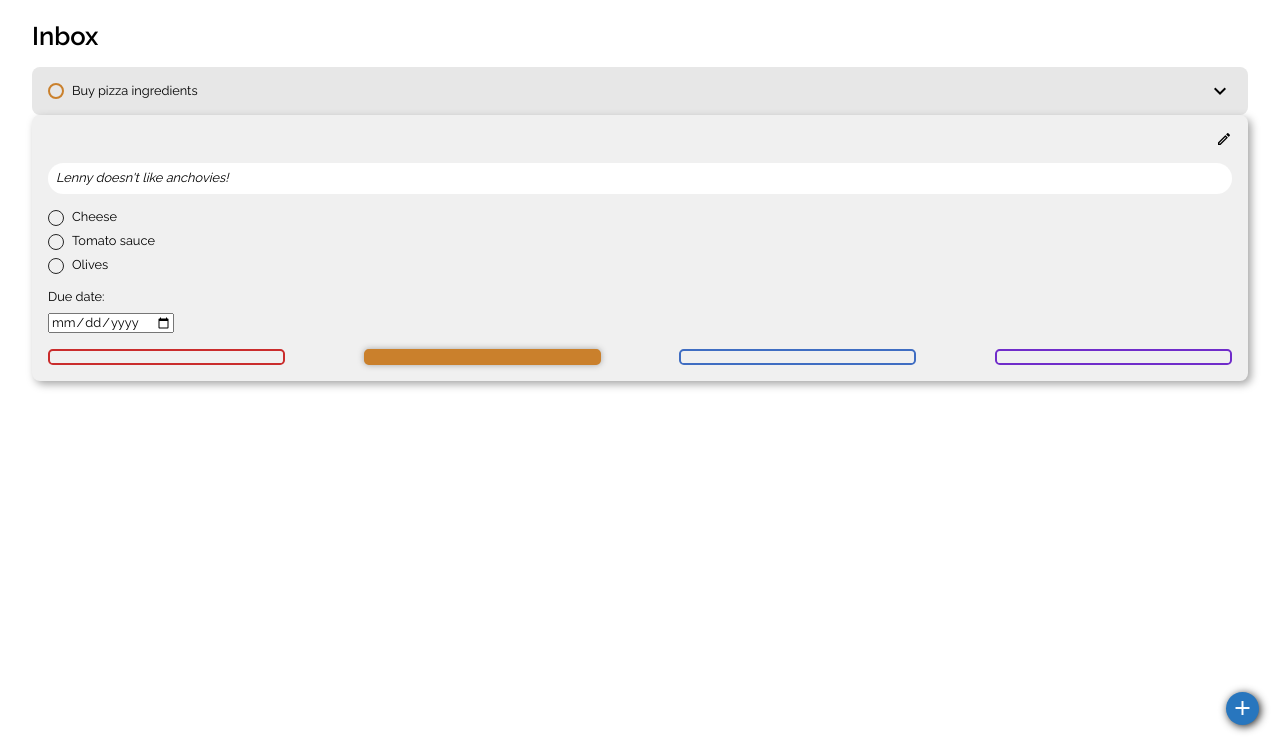
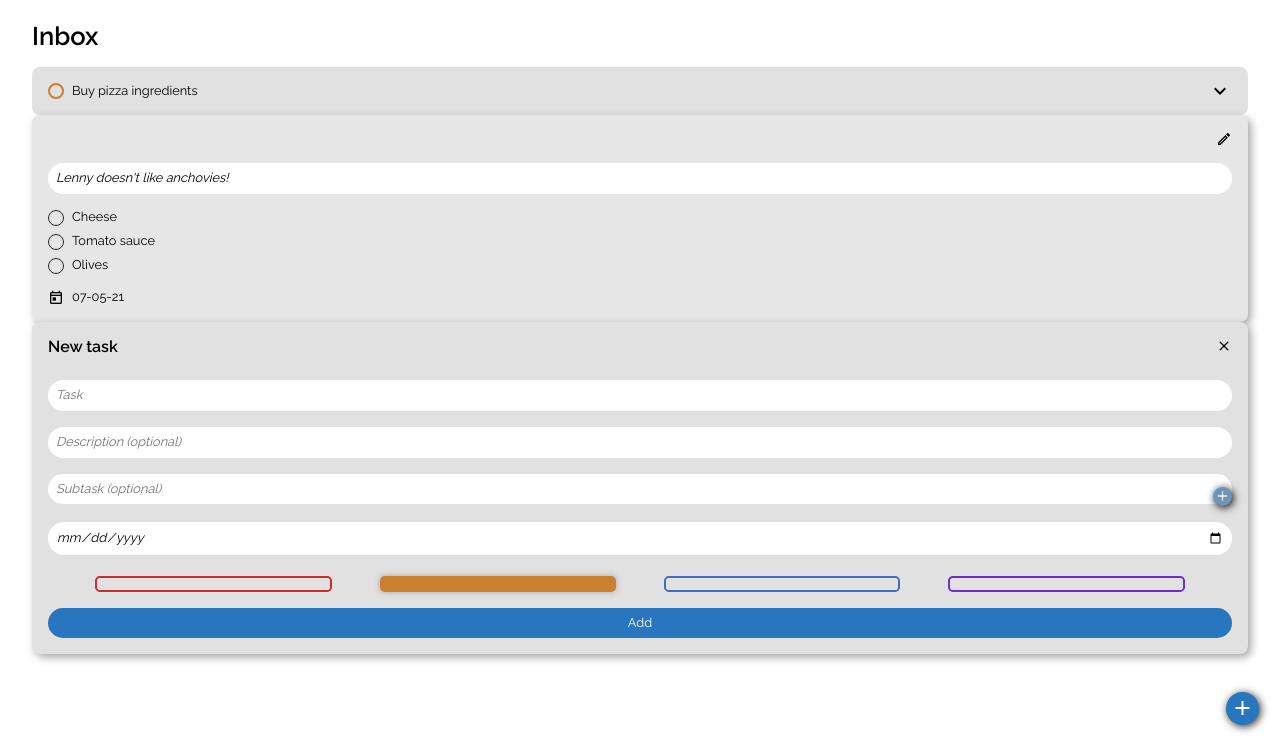
Before and after one commit to ramironinni/todo-list, a website built with webpack: page dist/index.html in a window 1280 px wide. Shown: the part 54-800 px from the top of the page. Built offline with nearby package versions, Linux system fonts and the light colour scheme.

Commit message:
Add modal to add new task

```diff
--- a/src/style.css
+++ b/src/style.css
@@ -1,8 +1,13 @@
 :root {
+    --color-primary: #2876be;
     --color-priority-one: #ca2c2c;
     --color-priority-two: #ca802c;
     --color-priority-three: #3f6dc2;
     --color-priority-four: #702cca;
+    --color-grey: #7a7a7a;
+    --color-shadow: #a5a5a5;
+    --color-element-primary: #e1e1e1;
+    --color-element-secondary: #e6e6e6;
 }
 
 *,
@@ -47,13 +52,17 @@ button {
     background-color: transparent;
 }
 
+input {
+    border: none;
+}
+
 .material-icons {
     font-family: "Material Icons";
     font-size: inherit;
 }
 
 .top-nav {
-    background-color: #2876be;
+    background-color: var(--color-primary);
 }
 
 .top-nav-list {
@@ -89,7 +98,7 @@ button {
     display: flex;
     border-radius: 2rem;
     padding: 0.3rem;
-    background-color: #2876be;
+    background-color: var(--color-primary);
     box-shadow: 0.1rem 0.1rem 0.5rem #252525;
 }
 
@@ -105,7 +114,7 @@ button {
     width: 0;
     overflow-x: hidden;
     transition: 0.5s;
-    background-color: #f0f0f0;
+    background-color: var(--color-element-secondary);
     color: #252525;
 }
 
@@ -183,7 +192,7 @@ h1 {
     width: 100%;
     padding: 1rem;
     border-radius: 0.5rem;
-    background-color: #e7e7e7;
+    background-color: var(--color-element-primary);
 }
 
 .task-checkbox {
@@ -218,8 +227,8 @@ h1 {
 }
 
 .task-checkbox:checked ~ .task-checkmark {
-    background-color: #7a7a7a;
-    border-color: #7a7a7a;
+    background-color: var(--color-grey);
+    border-color: var(--color-grey);
 }
 
 .task-title {
@@ -227,7 +236,7 @@ h1 {
 }
 
 .task-checkbox:checked ~ .task-title {
-    color: #7a7a7a;
+    color: var(--color-grey);
     text-decoration: line-through;
 }
 
@@ -242,11 +251,12 @@ h1 {
     width: 100%;
     padding: 3rem 1rem 1rem;
     border-radius: 0.5rem;
-    background-color: #f0f0f0;
-    box-shadow: 0.2rem 0.2rem 0.5rem #a5a5a5;
+    background-color: var(--color-element-secondary);
+    box-shadow: 0.2rem 0.2rem 0.5rem var(--color-shadow);
 }
 
 .task-details-description {
+    width: 100%;
     margin: 0 0 1rem;
     padding: 0.5rem;
     border-radius: 1rem;
@@ -254,13 +264,15 @@ h1 {
     font-style: oblique;
 }
 
-.task-details-edit-btn {
+.task-details-edit-btn,
+.task-add-close-btn {
     position: absolute;
     top: 1rem;
     right: 1rem;
 }
 
-.task-details-edit-btn span {
+.task-details-edit-btn span,
+.task-add-close-btn span {
     font-size: 1rem;
 }
 
@@ -268,7 +280,8 @@ h1 {
     margin: 1rem 0;
 }
 
-.task-details-item-container {
+.task-details-item-container,
+.task-add-subtask-item-container {
     display: flex;
     position: relative;
     margin-bottom: 0.5rem;
@@ -283,35 +296,102 @@ h1 {
     border: 0.1rem solid #252525;
 }
 
-.task-details-item-checkbox:checked ~ .task-details-item-checkmark {
-    background-color: #7a7a7a;
-    border-color: #7a7a7a;
-}
-
-.task-details-item-checkbox:checked ~ .task-details-item-text {
-    color: #7a7a7a;
-    text-decoration: line-through;
-}
-
 .task-details-item-checkbox {
     position: absolute;
     display: none;
 }
 
-.task-details-due-date-container {
+.task-details-item-checkbox:checked ~ .task-details-item-checkmark {
+    background-color: var(--color-grey);
+    border-color: var(--color-grey);
+}
+
+.task-details-item-checkbox:checked ~ .task-details-item-text {
+    color: var(--color-grey);
+    text-decoration: line-through;
+}
+
+.task-details-due-container {
+    display: flex;
+}
+
+.task-details-due-icon {
+    font-size: 1rem;
+    margin-right: 0.5rem;
+}
+
+.task-add-modal {
+    position: relative;
+    z-index: 2;
+    width: 100%;
+    padding: 1rem;
+    border-radius: 0.5rem;
+    background-color: var(--color-element-primary);
+    box-shadow: 0.2rem 0.2rem 0.5rem var(--color-shadow);
+}
+
+.task-add-title {
+    font-size: 1rem;
+    margin: 0 0 1.5rem;
+}
+
+.task-add-description,
+.task-add-name,
+.task-add-subtask-item-input,
+.task-add-due-date {
+    width: 100%;
+    margin: 0 0 1rem;
+    padding: 0.5rem;
+    border-radius: 1rem;
+    background-color: #fff;
+    font-style: oblique;
+}
+
+.task-add-subtasks-container {
+    position: relative;
+    margin-bottom: 1rem;
+}
+
+.task-add-subtask-item-input {
+    margin-bottom: 0.1rem;
+}
+
+.task-add-subtask-add-another {
+    position: absolute;
+    right: 0;
+    bottom: 0;
+    display: flex;
+    padding: 0.1rem;
+    border-radius: 2rem;
+    color: #fff;
+    background-color: #6e94b8;
+    box-shadow: 0.1rem 0.1rem 0.5rem #000;
+    font-size: 0.5rem;
+}
+
+.task-add-subtask-add-another span {
+    font-size: 1rem;
+}
+
+.task-add-due-date-container {
     display: flex;
     flex-direction: column;
     margin: 1rem 0;
 }
 
-.task-details-due-text {
-    margin: 0.5rem 0;
+.task-add-due-date {
+    margin-bottom: 0.3rem;
 }
 
-.task-details-priority-container {
+/*
+.task-add-due-text {
+    margin: 0.5rem 0;
+} */
+
+.task-add-priority-container {
     display: flex;
-    justify-content: space-between;
-    margin-top: 1rem;
+    justify-content: space-evenly;
+    margin: 1rem 0;
 }
 
 .priority-selector {
@@ -326,7 +406,7 @@ h1 {
 
 .priority-one.active {
     background-color: var(--color-priority-one);
-    box-shadow: 0 0 0.4rem #a5a5a5;
+    box-shadow: 0 0 0.4rem var(--color-shadow);
 }
 
 .priority-two {
@@ -335,7 +415,7 @@ h1 {
 
 .priority-two.active {
     background-color: var(--color-priority-two);
-    box-shadow: 0 0 0.4rem #a5a5a5;
+    box-shadow: 0 0 0.4rem var(--color-shadow);
 }
 
 .priority-three {
@@ -344,7 +424,7 @@ h1 {
 
 .priority-three.active {
     background-color: var(--color-priority-three);
-    box-shadow: 0 0 0.4rem #a5a5a5;
+    box-shadow: 0 0 0.4rem var(--color-shadow);
 }
 
 .priority-four {
@@ -352,5 +432,13 @@ h1 {
 }
 .priority-four.active {
     background-color: var(--color-priority-four);
-    box-shadow: 0 0 0.4rem #a5a5a5;
+    box-shadow: 0 0 0.4rem var(--color-shadow);
 }
+
+.task-add-submit-btn {
+    width: 100%;
+    padding: 0.5rem;
+    border-radius: 1rem;
+    background-color: var(--color-primary);
+    color: #fff;
+}
```
Also changed, not shown: dist/index.html, dist/main.js.
